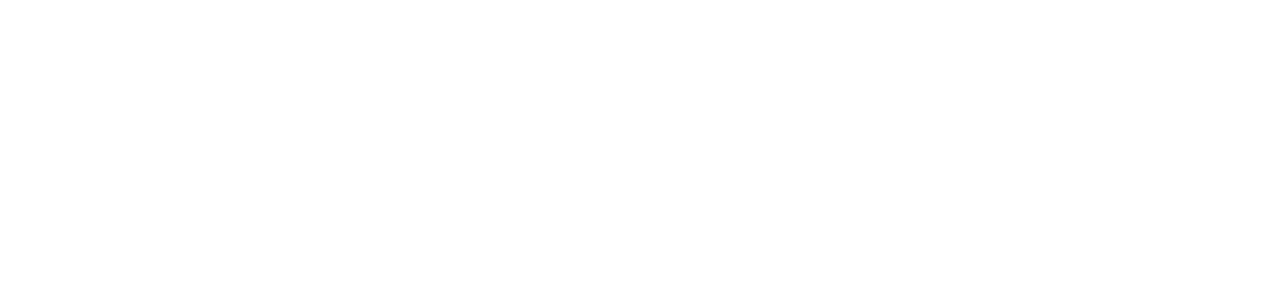
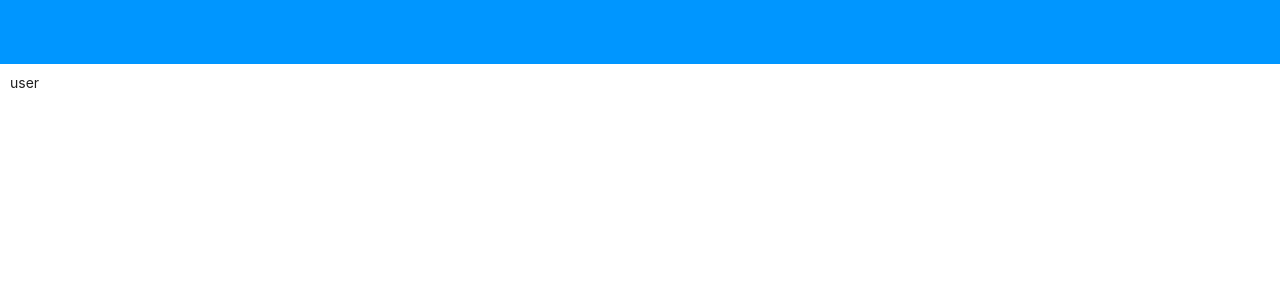
Before and after one commit to StellarisJAY/flowing, a Vue app in the folder frontend/: page /system/user in a window 1280 px wide. Before the commit this address had no page. Shown: the top 300 px of the page. Built offline with nearby package versions, Linux system fonts and the light colour scheme.

Commit message:
feat: 初始化前端

```diff
--- a/frontend/index.html
+++ b/frontend/index.html
@@ -6,7 +6,7 @@
     <meta name="viewport" content="width=device-width, initial-scale=1.0">
     <title>Vite App</title>
   </head>
-  <body>
+  <body style="margin: 0; padding: 0;">
     <div id="app"></div>
     <script type="module" src="/src/main.js"></script>
   </body>
--- a/frontend/package.json
+++ b/frontend/package.json
@@ -11,6 +11,7 @@
     "format": "prettier --write src/"
   },
   "dependencies": {
+    "ant-design-vue": "^4.2.6",
     "pinia": "^3.0.3",
     "vue": "^3.5.17",
     "vue-router": "^4.5.1"
--- /dev/null
+++ b/frontend/src/layouts/index.vue
@@ -0,0 +1,31 @@
+<template>
+  <Layout class="flowing-layout">
+    <Layout.Header class="flowing-header">
+
+    </Layout.Header>
+    <Layout.Content class="flowing-content">
+      <RouterView />
+    </Layout.Content>
+  </Layout>
+</template>
+
+<script lang="js" setup>
+import {Layout} from 'ant-design-vue'
+</script>
+
+<style scoped>
+.flowing-layout {
+  height: 100vh;
+}
+.flowing-header {
+  width: 100%;
+  background-color: #0096ff;
+  margin: 0;
+  padding: 0;
+}
+.flowing-content {
+  height: 90%;
+  background-color: white;
+  padding: 10px;
+}
+</style>
--- a/frontend/src/router/index.js
+++ b/frontend/src/router/index.js
@@ -2,7 +2,19 @@ import { createRouter, createWebHistory } from 'vue-router'
 
 const router = createRouter({
   history: createWebHistory(import.meta.env.BASE_URL),
-  routes: [],
+  routes: [
+    {
+      path: '/system',
+      component: () => import('@/layouts/index.vue'),
+      meta: {hideTab: true},
+      children: [
+        {
+          path: "user",
+          component: ()=>import('@/views/system/user/index.vue')
+        }
+      ]
+    }
+  ],
 })
 
 export default router
--- /dev/null
+++ b/frontend/src/views/system/user/index.vue
@@ -0,0 +1,13 @@
+<template>
+  <div>
+    user
+  </div>
+</template>
+
+<script lang="js" setup>
+
+</script>
+
+<style scoped>
+
+</style>
```
